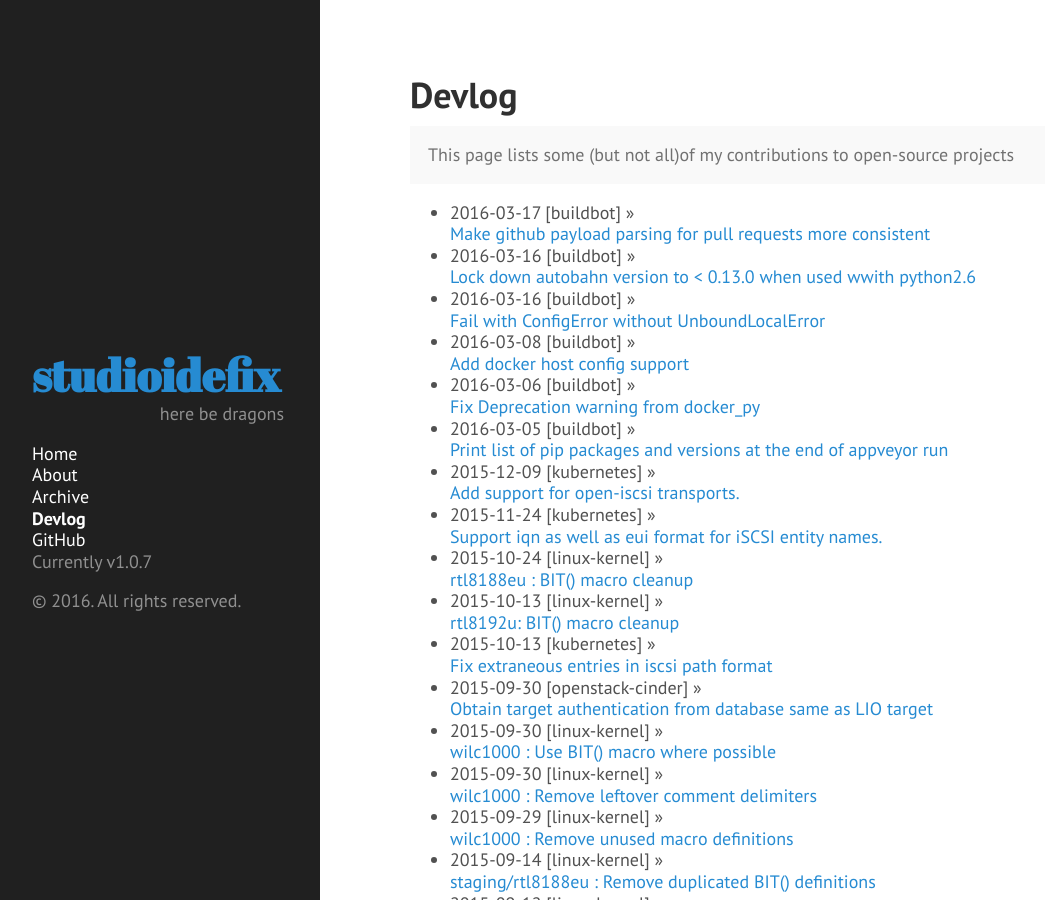
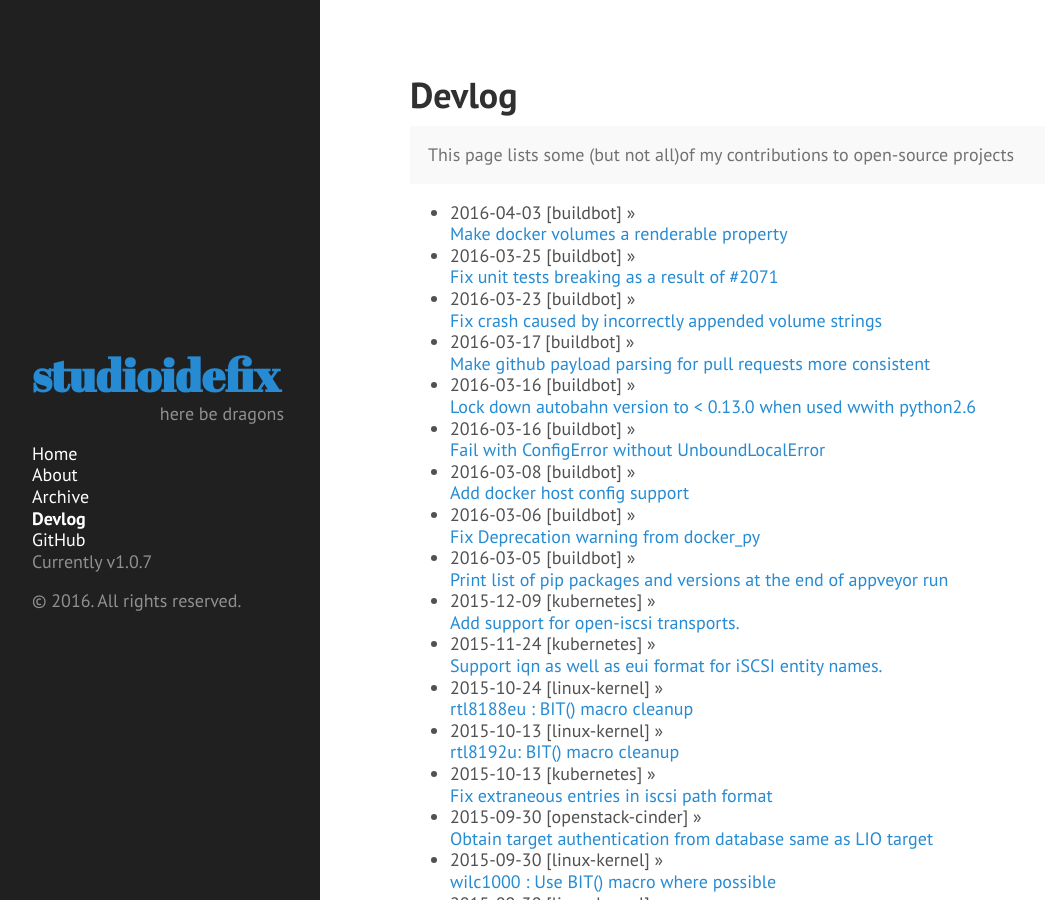
Before and after one commit to anish/anish.github.io, a Jekyll site: the page built from devlog.md, in a window 1280 px wide and 900 px high. Shown: the whole window, without its empty margins (4-1049 px from the left). Built offline with Jekyll 4.4.1, drawn with Linux system fonts in a browser that asks for light colours; Markdown is read by kramdown in place of the engine named in the settings.

Commit message:
Update devlog as of 7/9/2016

```diff
--- a/devlog.md
+++ b/devlog.md
@@ -10,6 +10,9 @@ git log --author=Anish --format="* %cd [wireshark] &raquo;<br> [%s](https://code
 <p class="message">
   This page lists some (but not all)of my contributions to open-source projects
 </p>
+* 2016-04-03 [buildbot] &raquo;<br> [Make docker volumes a renderable property](https://github.com/buildbot/buildbot/commit/d8b2d11d670564f0af544f1637a7fc39e01a5d09)
+* 2016-03-25 [buildbot] &raquo;<br> [Fix unit tests breaking as a result of #2071](https://github.com/buildbot/buildbot/commit/bec055ae47e614486d39ec459462b2fba2196b93)
+* 2016-03-23 [buildbot] &raquo;<br> [Fix crash caused by incorrectly appended volume strings](https://github.com/buildbot/buildbot/commit/369da646cf91d7c029e7abc7524489e25f1f343e)
 * 2016-03-17 [buildbot] &raquo;<br> [Make github payload parsing for pull requests more consistent](https://github.com/buildbot/buildbot/commit/3703f2f77ea3ce5b9070770ec383bf004bea6867)
 * 2016-03-16 [buildbot] &raquo;<br> [Lock down autobahn version to < 0.13.0 when used wwith python2.6](https://github.com/buildbot/buildbot/commit/612097f4dfbc3dcc058ddc763a419724878b96c5)
 * 2016-03-16 [buildbot] &raquo;<br> [Fail with ConfigError without UnboundLocalError](https://github.com/buildbot/buildbot/commit/0c877e3f4781e44c6bf73d40120f302c8ae99e64)
```
